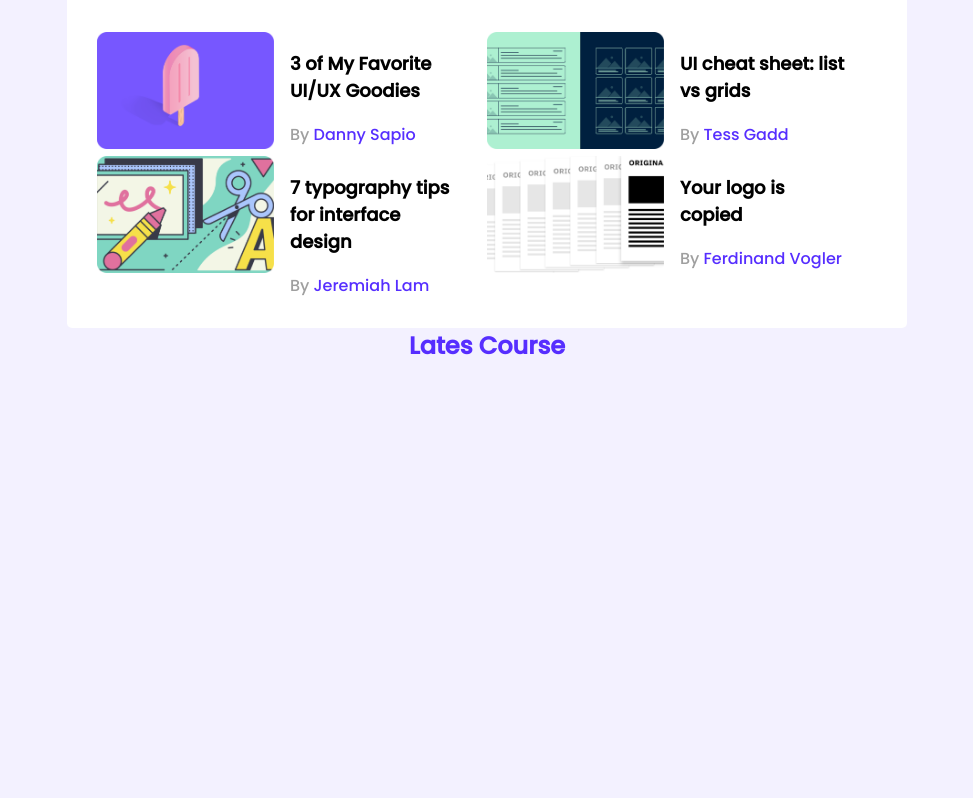
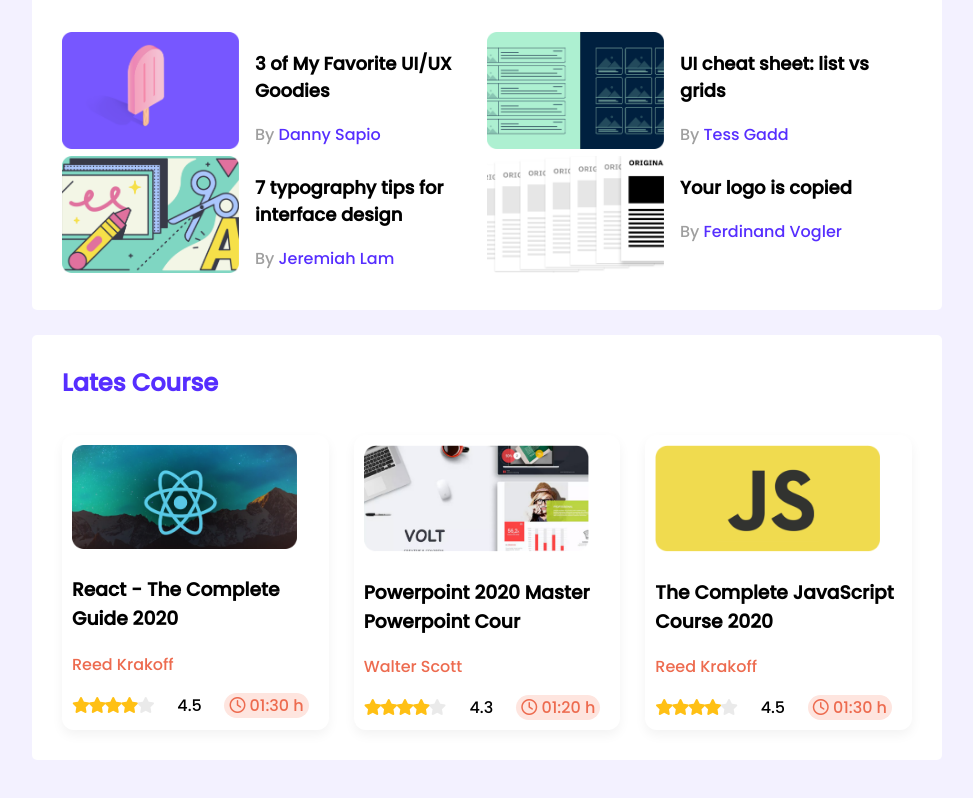
Before and after one commit to Muradujjaman/Leaderboard, a plain HTML site: page index.html in a window 1280 px wide. Shown: the part 438-1236 px from the top of the page, without its empty margins (153-1126 px from the left). Before the commit the page ends 836 px from the top, so only its background shows below. Drawn offline with Linux system fonts and the light colour scheme.

Commit message:
All Done

```diff
--- a/index.html
+++ b/index.html
@@ -8,6 +8,9 @@
     <title>Leaderboard</title>
     <!-- stylesheet -->
     <link rel="stylesheet" href="styles/style.css">
+    <!-- Font Awsome -->
+    <script src="https://kit.fontawesome.com/d7531333a9.js" crossorigin="anonymous"></script>
+
 
 
 </head>
@@ -105,14 +108,91 @@
             </div>
         </section>
         <section class="bottom-container">
-            <div class="Lates Course">
-                <h2>Lates Course</h2>
+            <h2>Lates Course</h2>
+            <div class="courses">
+                <div class="course">
+                    <div>
+                        <img src="images/courses/course-1.png" alt="">
+                        <h3 class="course-title">React - The Complete Guide 2020</h3>
+                        <p class="course-outher">Reed Krakoff </p>
+                    </div>
+                    <div class="course-info">
+                        <div>
+
+                            <i class="fa-solid fa-star filled"></i>
+                            <i class="fa-solid fa-star filled"></i>
+                            <i class="fa-solid fa-star filled"></i>
+                            <i class="fa-solid fa-star filled"></i>
+                            <i class="fa-solid fa-star empty"></i>
+                        </div>
+                        <div>
+                            <p>4.5</p>
+                        </div>
+                        <div>
+                            <p class="course-timer"> <i class="fa-regular fa-clock"></i>
+                                01:30 h</p>
+                        </div>
+
+                    </div>
+                </div>
+                <div class="course">
+                    <div>
+                        <img src="images/courses/course-2.png" alt="">
+                        <h3 class="course-title">Powerpoint 2020 Master Powerpoint Cour</h3>
+                        <p class="course-outher">Walter Scott </p>
+                    </div>
+                    <div class="course-info">
+                        <div>
+
+                            <i class="fa-solid fa-star filled"></i>
+                            <i class="fa-solid fa-star filled"></i>
+                            <i class="fa-solid fa-star filled"></i>
+                            <i class="fa-solid fa-star filled"></i>
+                            <i class="fa-solid fa-star empty"></i>
+                        </div>
+                        <div>
+                            <p>4.3</p>
+                        </div>
+                        <div>
+                            <p class="course-timer"> <i class="fa-regular fa-clock"></i>
+                                01:20 h</p>
+                        </div>
+
+                    </div>
+                </div>
+                <div class="course">
+                    <div>
+                        <img src="images/courses/course-3.png" alt="">
+                        <h3 class="course-title">The Complete JavaScript Course 2020</h3>
+                        <p class="course-outher">Reed Krakoff </p>
+                    </div>
+                    <div class="course-info">
+                        <div>
+
+                            <i class="fa-solid fa-star filled"></i>
+                            <i class="fa-solid fa-star filled"></i>
+                            <i class="fa-solid fa-star filled"></i>
+                            <i class="fa-solid fa-star filled"></i>
+                            <i class="fa-solid fa-star empty"></i>
+                        </div>
+                        <div>
+                            <p>4.5</p>
+                        </div>
+                        <div>
+                            <p class="course-timer"> <i class="fa-regular fa-clock"></i>
+                                01:30 h</p>
+                        </div>
+
+                    </div>
+                </div>
+
 
 
             </div>
 
         </section>
     </main>
+
 </body>
 
 </html>
--- a/styles/style.css
+++ b/styles/style.css
@@ -47,7 +47,7 @@
     align-items: center;
 }
 .nav-menu a{
-    margin-right: 36px;
+    margin-left: 36px;
 }
 #nav-logo-text{
     font-size: 24px;
@@ -73,7 +73,7 @@
 
 }
 .top-container{
-    width: 780px;
+    width: 850px;
     background-color: white;
     padding: 30px;
     border-radius: 5px;
@@ -131,3 +131,71 @@
 /*----------------------
  Bottom Section
  --------------------- */
+
+ .bottom-container{
+    width: 850px;
+    background-color: white;
+    padding: 30px;
+    border-radius: 5px;
+    margin-top: 25px;
+    margin-bottom: 50px;
+ }
+ .courses{
+     display: grid;
+     grid-template-columns: repeat(3,1fr);
+     column-gap: 25px;
+ }
+ .course{
+     box-shadow: 0px 5px 12px rgba(0, 0, 0, 0.05);
+     padding:10px;
+     border-radius: 12px;
+ }
+
+.course img{
+    width: 225px;
+}
+
+.course-info{
+    display: flex;
+    flex-direction: row;
+    justify-content: space-between;
+    align-items: center;
+}
+.course-info p{
+    margin-top: 0px;
+    margin-bottom: 0px;
+}
+
+.course-outher{
+    color: #ED6B4F;
+}
+.fa-solid.fa-star.filled{
+    color:#FFC014;
+    width: 12px;
+}
+.fa-solid.fa-star.empty{
+    color: #AEAEAE;
+    opacity: 0.25;
+}
+.course-timer{
+    color:#ED6B4F;
+    background: #FEE5DF;
+    border-radius: 14.6913px;
+    padding:0 5px;
+    margin-right: 10px;
+}
+.fa-regular .fa-clock{
+    color:#ED6B4F ;
+}
+/*---------------------
+ Medea Quary
+ ---------------------- */
+
+
+/* ---------------------
+Mobile Screen
+----------------------- */
+ @media only screen and(max-width:767px) {
+
+
+ }
```
